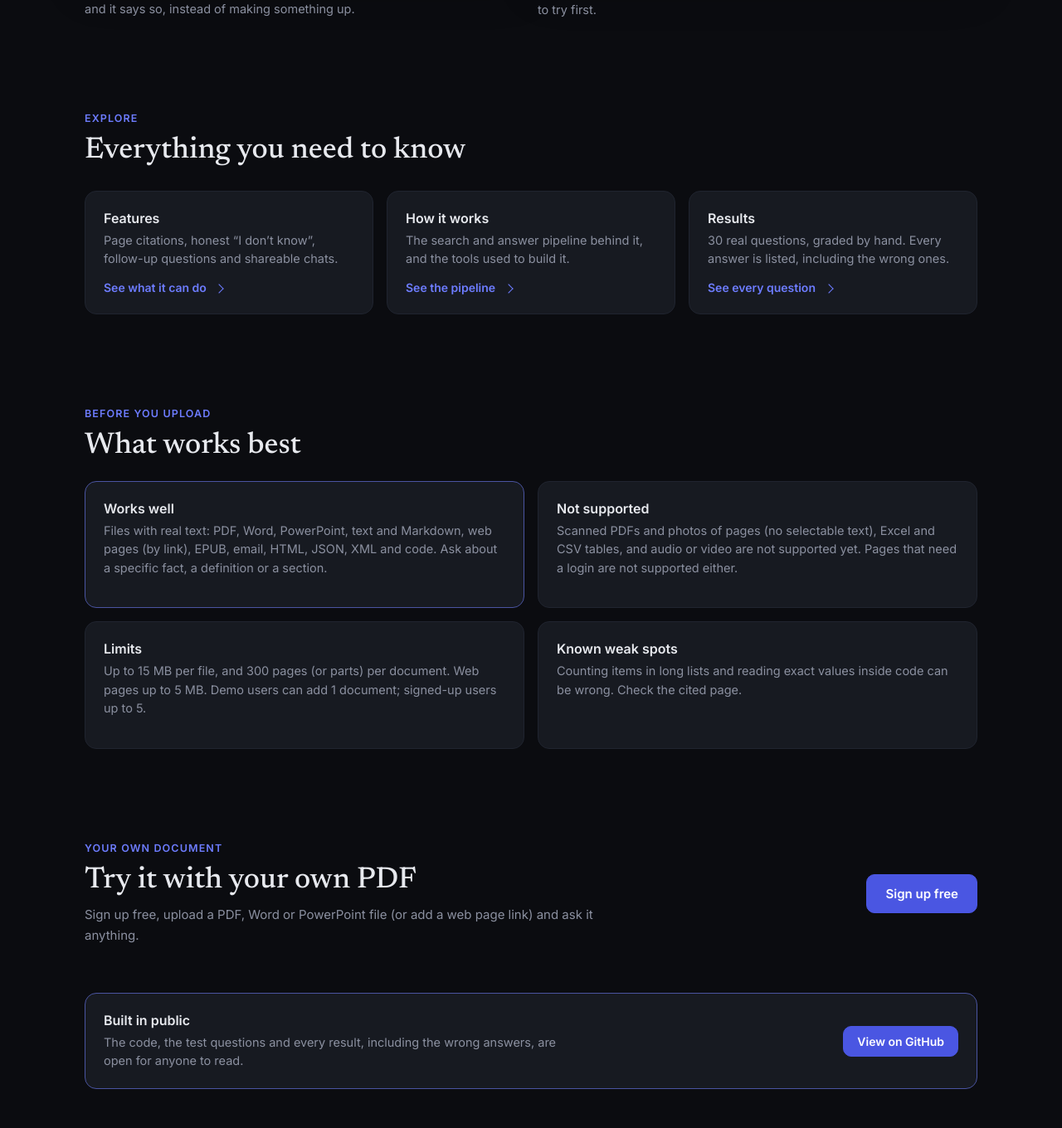
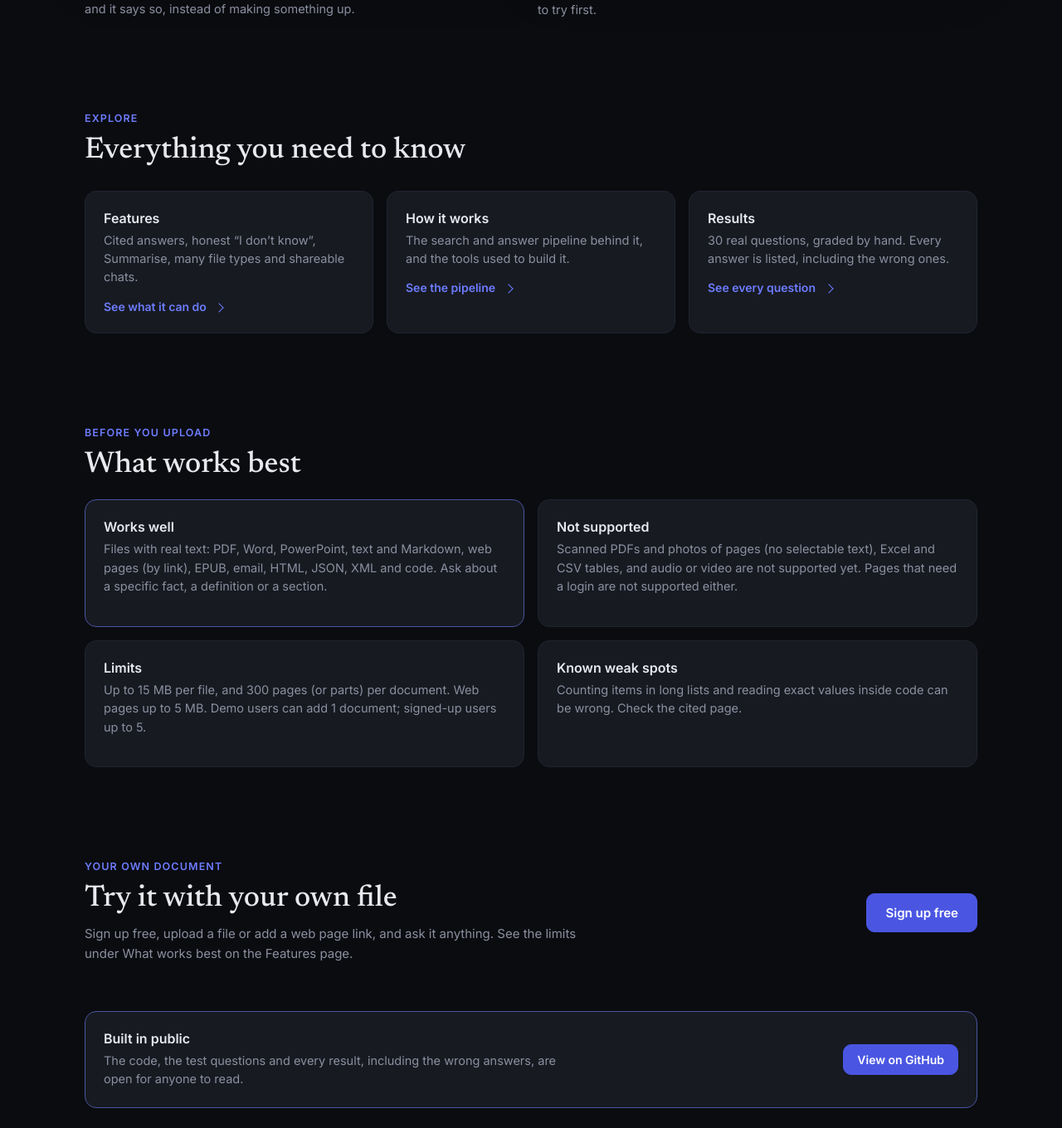
Before and after one commit to MoghalPathan/DocuMind, a React (Vite) app in the folder web/: page / in a window 1280 px wide. Shown: the part 1168-2528 px from the top of the page at 83% size. Built offline with nearby package versions, Linux system fonts and the light colour scheme.

Commit message:
Home page wording for all file types
Problem: the own-file section and Features tile still talked about PDFs only.

Fix: wording now covers files and web page links, and the Features tile lists Summarise and file types.

Tested: build passes.

```diff
--- a/web/src/site/Pages.jsx
+++ b/web/src/site/Pages.jsx
@@ -111,7 +111,7 @@ export function Home({ go, demo, busy }) {
           <div className="st-grid3">
             <A to="/features" go={go} className="st-card st-tile">
               <h3>Features</h3>
-              <p>Page citations, honest {"\u201C"}I don{"\u2019"}t know{"\u201D"}, follow-up questions and shareable chats.</p>
+              <p>Cited answers, honest {"\u201C"}I don{"\u2019"}t know{"\u201D"}, Summarise, many file types and shareable chats.</p>
               <span className="st-tile-link">See what it can do </span>
             </A>
             <A to="/how-it-works" go={go} className="st-card st-tile">
@@ -133,8 +133,8 @@ export function Home({ go, demo, busy }) {
         <div className="st-wrap st-own">
           <div>
             <p className="st-eyebrow">Your own document</p>
-            <h2>Try it with your own PDF</h2>
-            <p className="st-own-text">Sign up free, upload a PDF, Word or PowerPoint file (or add a web page link) and ask it anything.</p>
+            <h2>Try it with your own file</h2>
+                        <p className="st-own-text">Sign up free, upload a file or add a web page link, and ask it anything. See the limits under What works best on the <A to="/features" go={go}>Features page</A>.</p>
           </div>
           <div className="st-cta">
             <button className="st-btn solid big" onClick={() => go("/signup")}>Sign up free</button>
```
